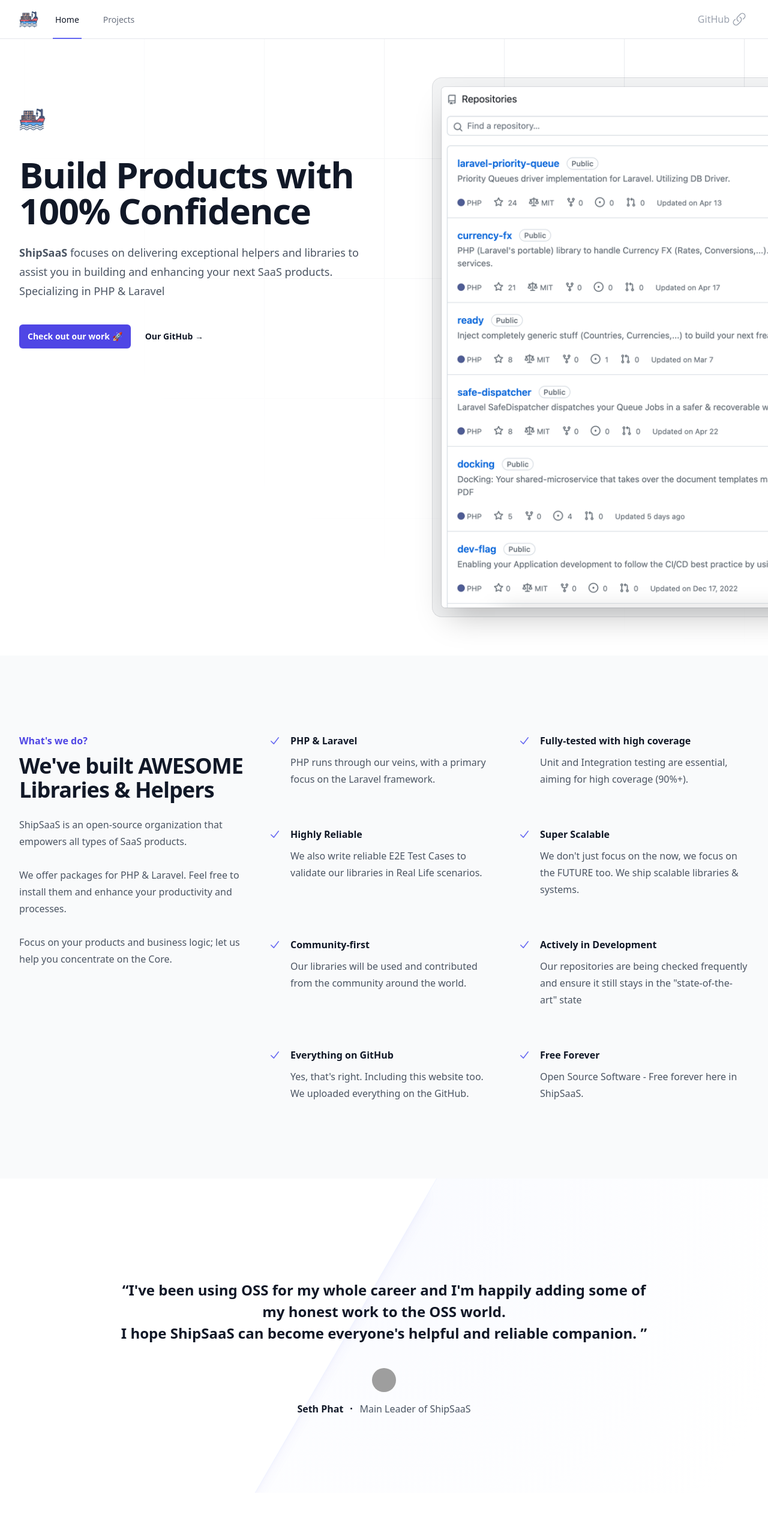
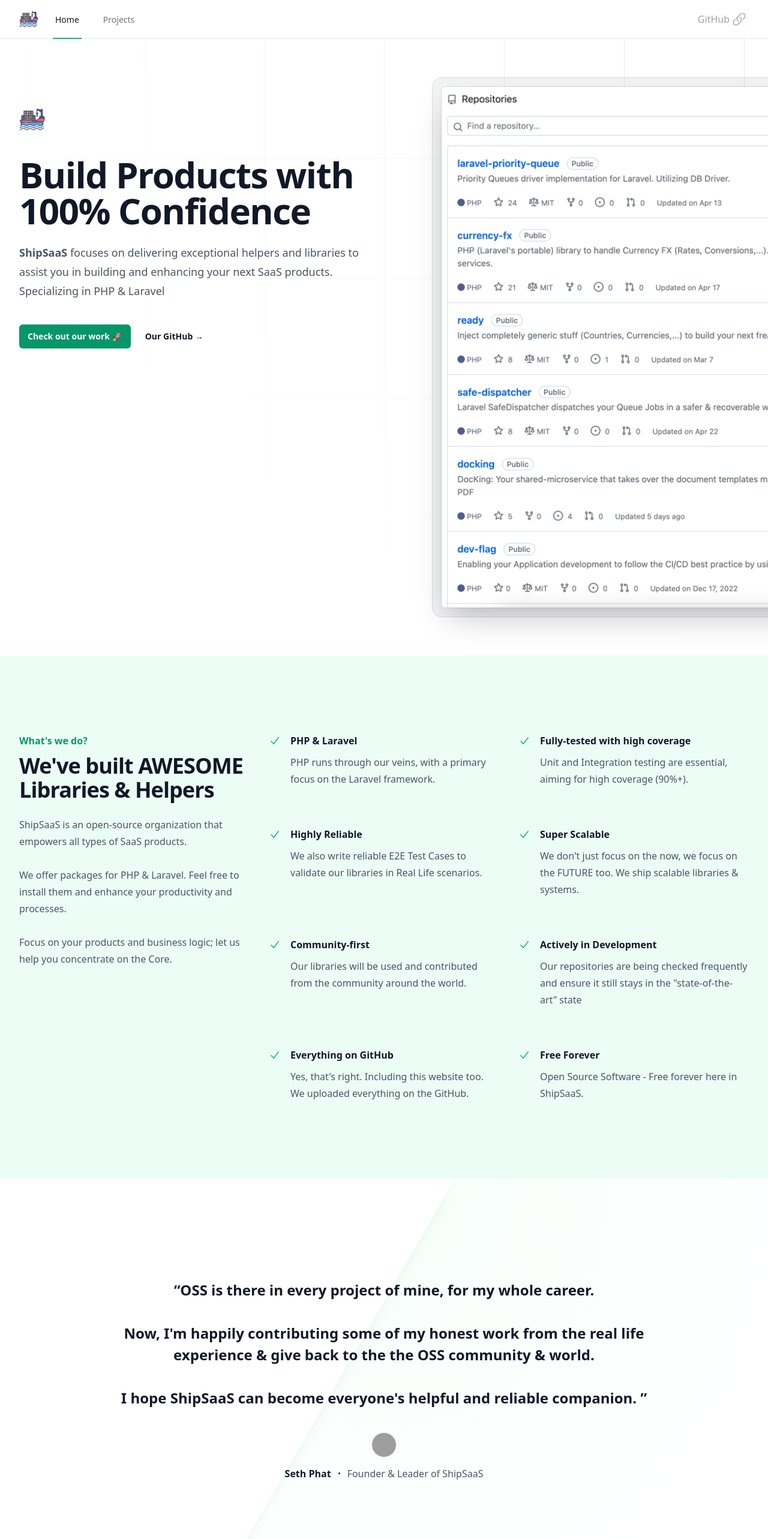
Before and after one commit to shipsaas/the-home, a Vue app: page / in a window 1280 px wide. Shown: the top 2566 px of the page at 60% size. Built offline with nearby package versions, Linux system fonts and the light colour scheme; grey boxes are pictures that could not be loaded; a web font is replaced by a local one.

Commit message:
added library and new tone

```diff
--- a/package.json
+++ b/package.json
@@ -4,6 +4,7 @@
   "scripts": {
     "dev": "vite --port=3000",
     "build": "vite build",
+    "build:watch": "vite build --watch & vite preview",
     "preview": "vite build && vite preview",
     "start": "pnpm dev",
     "type-check": "vue-tsc --noEmit --composite false",
--- a/src/components/Layout/AppHeader.vue
+++ b/src/components/Layout/AppHeader.vue
@@ -25,7 +25,7 @@
               :key="item.name"
               :class="[
                 index === currentActiveIndex
-                  ? 'border-indigo-500 text-gray-900'
+                  ? 'border-emerald-500 text-gray-900'
                   : 'border-transparent text-gray-500 hover:border-gray-300 hover:text-gray-700',
                 'inline-flex items-center border-b-2 px-1 pt-1 text-sm font-medium',
               ]"
@@ -41,7 +41,7 @@
           <a
             href="https://github.com/shipsaas"
             target="_blank"
-            class="rounded-full bg-white p-1 text-gray-400 hover:text-gray-500 focus:outline-none focus:ring-2 focus:ring-indigo-500 focus:ring-offset-2 flex gap-1"
+            class="rounded-full bg-white p-1 text-gray-400 hover:text-gray-500 focus:outline-none focus:ring-2 focus:ring-emerald-500 focus:ring-offset-2 flex gap-1"
           >
             <span>GitHub</span>
             <LinkIcon class="h-6 w-6" aria-hidden="true" />
@@ -50,7 +50,7 @@
         <div class="-mr-2 flex items-center sm:hidden">
           <!-- Mobile menu button -->
           <DisclosureButton
-            class="inline-flex items-center justify-center rounded-md bg-white p-2 text-gray-400 hover:bg-gray-100 hover:text-gray-500 focus:outline-none focus:ring-2 focus:ring-indigo-500 focus:ring-offset-2"
+            class="inline-flex items-center justify-center rounded-md bg-white p-2 text-gray-400 hover:bg-gray-100 hover:text-gray-500 focus:outline-none focus:ring-2 focus:ring-emerald-500 focus:ring-offset-2"
           >
             <span class="sr-only">Open main menu</span>
             <Bars3Icon v-if="!open" class="block h-6 w-6" aria-hidden="true" />
@@ -69,7 +69,7 @@
           href="javascript:void(0);"
           :class="[
             index === currentActiveIndex
-              ? 'border-indigo-500 bg-indigo-50 text-indigo-700'
+              ? 'border-emerald-500 bg-emerald-50 text-emerald-700'
               : 'border-transparent text-gray-600 hover:border-gray-300 hover:bg-gray-50 hover:text-gray-800',
             'block border-l-4 py-2 pl-3 pr-4 text-base font-medium',
           ]"
--- a/src/pages/HomePage/components/FounderSharing.vue
+++ b/src/pages/HomePage/components/FounderSharing.vue
@@ -3,10 +3,10 @@
     class="relative isolate overflow-hidden bg-white px-6 py-24 sm:py-32 lg:px-8"
   >
     <div
-      class="absolute inset-0 -z-10 bg-[radial-gradient(45rem_50rem_at_top,theme(colors.indigo.100),white)] opacity-20"
+      class="absolute inset-0 -z-10 bg-[radial-gradient(45rem_50rem_at_top,theme(colors.emerald.100),white)] opacity-20"
     />
     <div
-      class="absolute inset-y-0 right-1/2 -z-10 mr-16 w-[200%] origin-bottom-left skew-x-[-30deg] bg-white shadow-xl shadow-indigo-600/10 ring-1 ring-indigo-50 sm:mr-28 lg:mr-0 xl:mr-16 xl:origin-center"
+      class="absolute inset-y-0 right-1/2 -z-10 mr-16 w-[200%] origin-bottom-left skew-x-[-30deg] bg-white shadow-xl shadow-emerald-600/10 ring-1 ring-emerald-50 sm:mr-28 lg:mr-0 xl:mr-16 xl:origin-center"
     />
     <div class="mx-auto max-w-2xl lg:max-w-4xl">
       <figure class="mt-10">
@@ -14,9 +14,13 @@
           class="text-center text-xl font-semibold leading-8 text-gray-900 sm:text-2xl sm:leading-9"
         >
           <p>
-            “I've been using OSS for my whole career and I'm happily adding some
-            of my honest work to the OSS world.
+            “OSS is there in every project of mine, for my whole career.
+            <br />
+            <br />
+            Now, I'm happily contributing some
+            of my honest work from the real life experience & give back to the the OSS community & world.
 
+            <br />
             <br />
 
             I hope ShipSaaS can become everyone's helpful and reliable
@@ -42,7 +46,7 @@
             >
               <circle cx="1" cy="1" r="1" />
             </svg>
-            <div class="text-gray-600">Main Leader of ShipSaaS</div>
+            <div class="text-gray-600">Founder & Leader of ShipSaaS</div>
           </div>
         </figcaption>
       </figure>
--- a/src/pages/HomePage/components/HeroBanner.vue
+++ b/src/pages/HomePage/components/HeroBanner.vue
@@ -51,7 +51,7 @@
             :to="{
               name: 'project-page',
             }"
-            class="rounded-md bg-indigo-600 px-3.5 py-2.5 text-sm font-semibold text-white shadow-sm hover:bg-indigo-500 focus-visible:outline focus-visible:outline-2 focus-visible:outline-offset-2 focus-visible:outline-indigo-600"
+            class="rounded-md bg-emerald-600 px-3.5 py-2.5 text-sm font-semibold text-white shadow-sm hover:bg-emerald-500 focus-visible:outline focus-visible:outline-2 focus-visible:outline-offset-2 focus-visible:outline-emerald-600"
           >
             Check out our work 🚀
           </router-link>
--- a/src/pages/HomePage/components/OurTeam.vue
+++ b/src/pages/HomePage/components/OurTeam.vue
@@ -122,10 +122,10 @@
   githubUrl?: string;
 };
 
-const people = ref<PersonInfo>([
+const people = ref<PersonInfo[]>([
   {
     name: 'Seth Phat',
-    role: 'Main Leader of ShipSaaS',
+    role: 'Founder & Leader of ShipSaaS',
     imageUrl: 'https://github.com/sethsandaru.png',
     bio: `
       A Sr. Software Engineer who deeply passionate about Technologies
--- a/src/pages/HomePage/components/OurWorks.vue
+++ b/src/pages/HomePage/components/OurWorks.vue
@@ -1,11 +1,11 @@
 <template>
-  <div class="bg-gray-50 py-24 sm:py-32">
+  <div class="bg-emerald-50 py-24 sm:py-32">
     <div class="mx-auto max-w-7xl px-6 lg:px-8">
       <div
         class="mx-auto grid max-w-2xl grid-cols-1 gap-x-8 gap-y-16 sm:gap-y-20 lg:mx-0 lg:max-w-none lg:grid-cols-3"
       >
         <div>
-          <h2 class="text-base font-semibold leading-7 text-indigo-600">
+          <h2 class="text-base font-semibold leading-7 text-emerald-600">
             What's we do?
           </h2>
           <p
@@ -36,7 +36,7 @@
           >
             <dt class="font-semibold text-gray-900">
               <CheckIcon
-                class="absolute left-0 top-1 h-5 w-5 text-indigo-500"
+                class="absolute left-0 top-1 h-5 w-5 text-emerald-500"
                 aria-hidden="true"
               />
               {{ feature.name }}
--- a/src/pages/ProjectPage/components/ProjectBanner.vue
+++ b/src/pages/ProjectPage/components/ProjectBanner.vue
@@ -1,7 +1,7 @@
 <template>
   <div class="bg-white px-6 py-24 sm:py-32 lg:px-8">
     <div class="mx-auto max-w-2xl text-center">
-      <p class="text-base font-semibold leading-7 text-indigo-600">
+      <p class="text-base font-semibold leading-7 text-emerald-600">
         ShipSaaS Proudest Present
       </p>
       <h2
@@ -13,6 +13,13 @@
         We empower every application by offering exceptional and dependable
         helpers, libraries, and even sustainably implemented systems.
       </p>
+      <p class="mt-6 text-lg leading-8 text-gray-600">
+        Crafted based on <strong>real life hands-on experience</strong>.
+        We hope ShipSaaS's libraries & systems will be your
+        reliable companions & help you guys scale to the freaking MOON 🚀😎
+      </p>
     </div>
   </div>
 </template>
+<script setup lang="ts">
+</script>
--- a/src/pages/ProjectPage/components/ProjectList.vue
+++ b/src/pages/ProjectPage/components/ProjectList.vue
@@ -72,6 +72,8 @@
       return 'primary';
     case 'Best practice':
       return 'lovely';
+    case 'Optimization':
+      return 'error';
     default:
       return 'default';
   }
@@ -103,7 +105,23 @@
       'https://raw.githubusercontent.com/shipsaas/safe-dispatcher/main/docs/SafeDispatcher.png',
     repository: 'shipsaas/safe-dispatcher',
     description: `Laravel SafeDispatcher dispatches your Queue Jobs in a safer & recoverable way.`,
-    tags: ['Library', 'Reliability', 'Stability'],
+    tags: ['Library', 'Infrastructure'],
+  },
+  {
+    id: 9,
+    name: 'Laravel Inbox Process',
+    imageSrc: 'https://raw.githubusercontent.com/shipsaas/laravel-inbox-process/main/.github/logo.png',
+    repository: 'shipsaas/laravel-inbox-process',
+    description: `The Inbox Pattern/Process for Laravel projects. Ensure the ordering, uniqueness, and reliable handling of webhook requests.`,
+    tags: ['Library', 'Infrastructure'],
+  },
+  {
+    id: 10,
+    name: 'Laravel Resource Reducer',
+    imageSrc: 'https://repository-images.githubusercontent.com/686591897/bfc31be0-ca7c-4e1b-9cd6-8ce4e98d0108',
+    repository: 'shipsaas/laravel-resource-reducer',
+    description: `Resource Reducer optimizes your API endpoint responses by return what consumers need, defer execution and no more BIG FAT JSON.`,
+    tags: ['Library', 'Optimization', 'Best practice'],
   },
   {
     id: 4,
```
